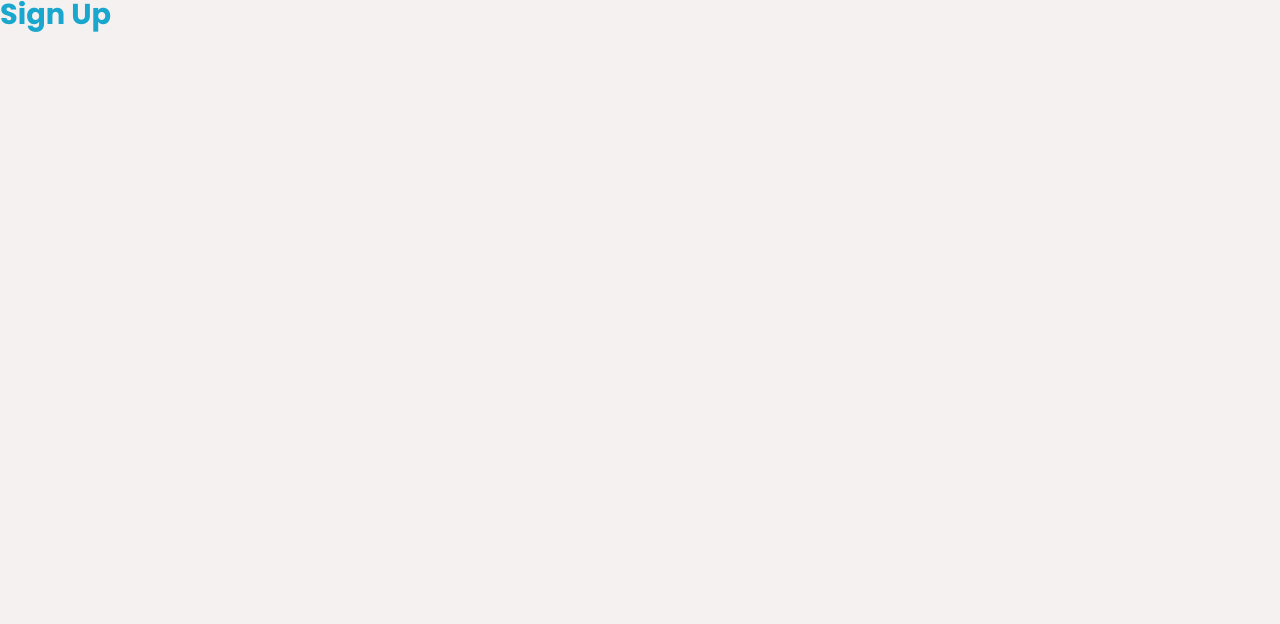
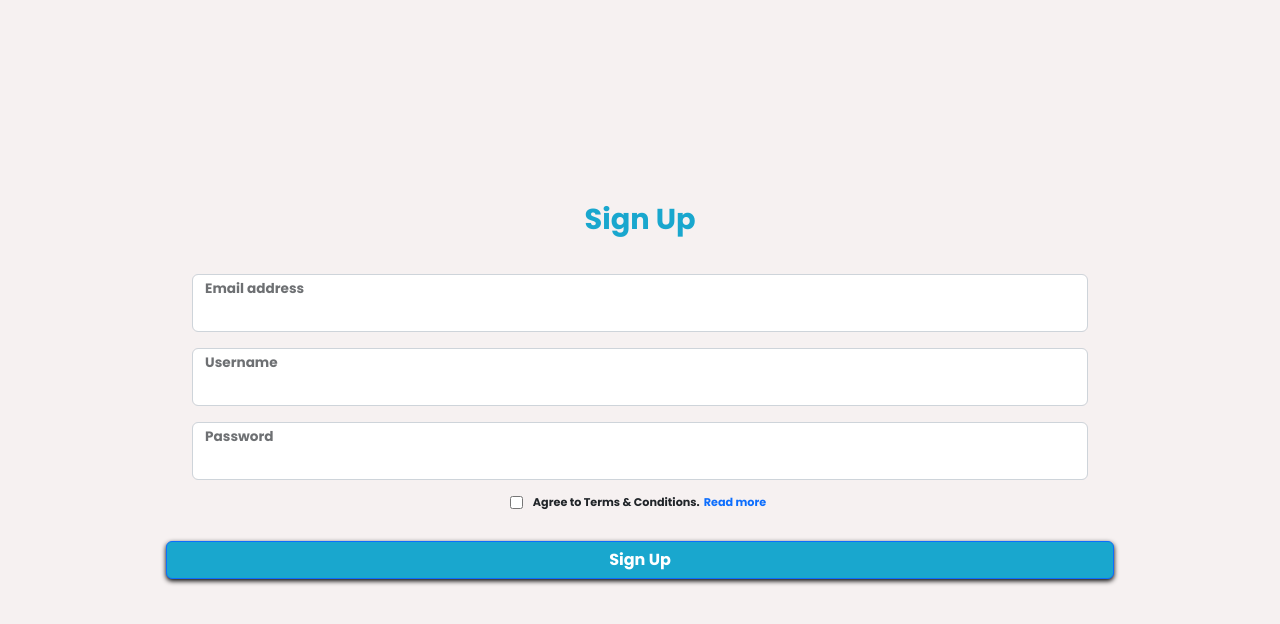
Before and after one commit to dzakyadlh/gradee-frontend, a React (Create React App) app: page /register in a window 1280 px wide. Shown: the top 624 px of the page. Built offline with nearby package versions, Linux system fonts and the light colour scheme.

Commit message:
updating register page

```diff
--- a/src/pages/login/index.jsx
+++ b/src/pages/login/index.jsx
@@ -3,12 +3,11 @@ import { useNavigate } from "react-router";
 import { Link } from "react-router-dom";
 import { Alert, Button, FloatingLabel, Form } from "react-bootstrap";
 import axios from "axios";
-import "./style.css";
+import "./login.css";
 
 const Login = () => {
   const [email, setEmail] = useState("");
   const [password, setPassword] = useState("");
-  const [success, setSuccess] = useState("");
   const [error, setError] = useState("");
   const navigate = useNavigate();
 
@@ -22,6 +21,8 @@ const Login = () => {
     axios
       .post("http://localhost:5000/auth/login", payload)
       .then((res) => {
+        localStorage.setItem("id", res.data.data.username);
+        localStorage.setItem("email", res.data.data.username);
         localStorage.setItem("username", res.data.data.username);
         localStorage.setItem("token", res.data.data.token);
         console.log(res.data.status);
@@ -50,7 +51,6 @@ const Login = () => {
         >
           <Form.Control
             type="email"
-            placeholder="name@example.com"
             value={email}
             onChange={(e) => setEmail(e.target.value)}
           />
@@ -58,7 +58,6 @@ const Login = () => {
         <FloatingLabel controlId="floatingPassword" label="Password">
           <Form.Control
             type="password"
-            placeholder="Password"
             onChange={(e) => setPassword(e.target.value)}
             value={password}
             onKeyUp={handleEnter}
@@ -69,7 +68,7 @@ const Login = () => {
         </Button>
         <div className="d-flex">
           <h6>Don't have an account yet?</h6>
-          <a className="signupBtn" href="/register">
+          <a className="signupLink" href="/register">
             Sign Up
           </a>
         </div>
--- a/src/pages/login/style.css
+++ b/src/pages/login/login.css
@@ -9,6 +9,8 @@
   height: 60vh;
   border-radius: 10px;
   display: flex;
+  justify-content: center;
+  align-items: center;
   flex-direction: column;
   padding: 7vw 5vw;
 }
@@ -23,14 +25,15 @@ h6 {
 .signinBtn {
   background-color: #19a7ce;
   box-shadow: 0 2px 5px #000000;
+  width: 66vw;
 }
 .signinBtn:hover {
   background-color: #21cfff;
 }
-.signupBtn {
+.signupLink {
   margin-left: 0.5em;
   font-size: 0.7em;
-  font-style: none;
+  text-decoration: none;
 }
 .errorAlert {
   font-size: 0.8em;
--- a/src/pages/register/index.jsx
+++ b/src/pages/register/index.jsx
@@ -1,10 +1,102 @@
-import React from "react";
-import "./style.css";
+import React, { useState, useEffect } from "react";
+import { useNavigate } from "react-router";
+import { Alert, Button, FloatingLabel, Form } from "react-bootstrap";
+import axios from "axios";
+import "./register.css";
 
 const Register = () => {
+  const [email, setEmail] = useState("");
+  const [username, setUsername] = useState("");
+  const [password, setPassword] = useState("");
+  const [success, setSuccess] = useState("");
+  const [error, setError] = useState("");
+  const [agree, setAgree] = useState(false);
+  const navigate = useNavigate();
+
+  const handleRegister = () => {
+    setError("");
+    if (!agree) {
+      setError("Please be agree to the terms and conditions.");
+      return;
+    }
+    const payload = { email, username, password };
+    axios
+      .post("http://localhost:5000/auth/register", payload)
+      .then((res) => {
+        console.log(res.data.status);
+        navigate("/login");
+      })
+      .catch((err) => {
+        console.log(err.response.data.status);
+        setError(err.response.data.msg);
+      });
+  };
+
+  const handleEnter = (e) => {
+    if (e.keyCode === 13) {
+      handleRegister();
+    }
+  };
+
+  const handleAgree = () => {
+    setAgree(!agree);
+    setError("");
+  };
+
   return (
-    <div>
-      <h1>Sign Up</h1>
+    <div id="firstPage" className="main-container">
+      <div className="register-container">
+        <h1 className="mb-4">Sign Up</h1>
+        <FloatingLabel
+          controlId="floatingInput"
+          label="Email address"
+          className="w-100 mb-3 mt-3"
+        >
+          <Form.Control
+            type="email"
+            value={email}
+            onChange={(e) => setEmail(e.target.value)}
+          />
+        </FloatingLabel>
+        <FloatingLabel
+          controlId="floatingInput"
+          label="Username"
+          className="w-100 mb-3"
+        >
+          <Form.Control
+            type="username"
+            value={username}
+            onChange={(e) => setUsername(e.target.value)}
+          />
+        </FloatingLabel>
+        <FloatingLabel
+          controlId="floatingPassword"
+          label="Password"
+          className="w-100"
+        >
+          <Form.Control
+            type="password"
+            onChange={(e) => setPassword(e.target.value)}
+            value={password}
+            onKeyUp={handleEnter}
+          />
+        </FloatingLabel>
+        <div className="d-flex align-items-center mt-3 mb-3">
+          <label className="checkbox-control">
+            <input type="checkbox" name="checkbox" onChange={handleAgree} />
+            Agree to Terms & Conditions.
+          </label>
+          <a className="agreements mx-1">Read more</a>
+        </div>
+        <Button className="mt-3 mb-3 signupBtn" onClick={handleRegister}>
+          Sign Up
+        </Button>
+        {error && (
+          <Alert className="mt-4 errorAlert" variant="danger">
+            {error}
+          </Alert>
+        )}
+      </div>
     </div>
   );
 };
--- /dev/null
+++ b/src/pages/register/register.css
@@ -0,0 +1,73 @@
+.main-container {
+  display: flex;
+  flex-direction: column;
+  justify-content: center;
+  align-items: center;
+}
+.register-container {
+  width: 80vw;
+  height: 80vh;
+  border-radius: 10px;
+  display: flex;
+  justify-content: center;
+  align-items: center;
+  flex-direction: column;
+  padding: 7vw 5vw;
+}
+h1 {
+  font-size: 1.8em;
+  font-weight: bold;
+  color: #19a7ce;
+}
+h6 {
+  font-size: 0.7em;
+}
+.signupBtn {
+  width: 74vw;
+  background-color: #19a7ce;
+  box-shadow: 0 2px 5px #000000;
+  font-size: 1em;
+}
+.signupBtn:hover {
+  background-color: #21cfff;
+}
+.errorAlert {
+  font-size: 0.8em;
+  padding: 3vw;
+}
+.checkbox-control {
+  font-size: 0.7em;
+  display: flex;
+  align-items: center;
+}
+
+.checkbox-control input[type="checkbox"] {
+  margin-right: 10px;
+}
+
+.checkbox-control label {
+  margin-left: 5px;
+}
+
+.checkbox-control label:before {
+  content: "";
+  display: inline-block;
+  width: 20px;
+  height: 20px;
+  margin-right: 5px;
+  border: 2px solid #666;
+  border-radius: 3px;
+  vertical-align: middle;
+}
+
+.checkbox-control input[type="checkbox"]:checked + label:before {
+  content: "\2713";
+  text-align: center;
+  color: #fff;
+  background-color: #666;
+}
+
+.agreements {
+  font-size: 0.7em;
+  text-decoration: none;
+}
```
Also changed, not shown: src/pages/register/style.css (deleted).
